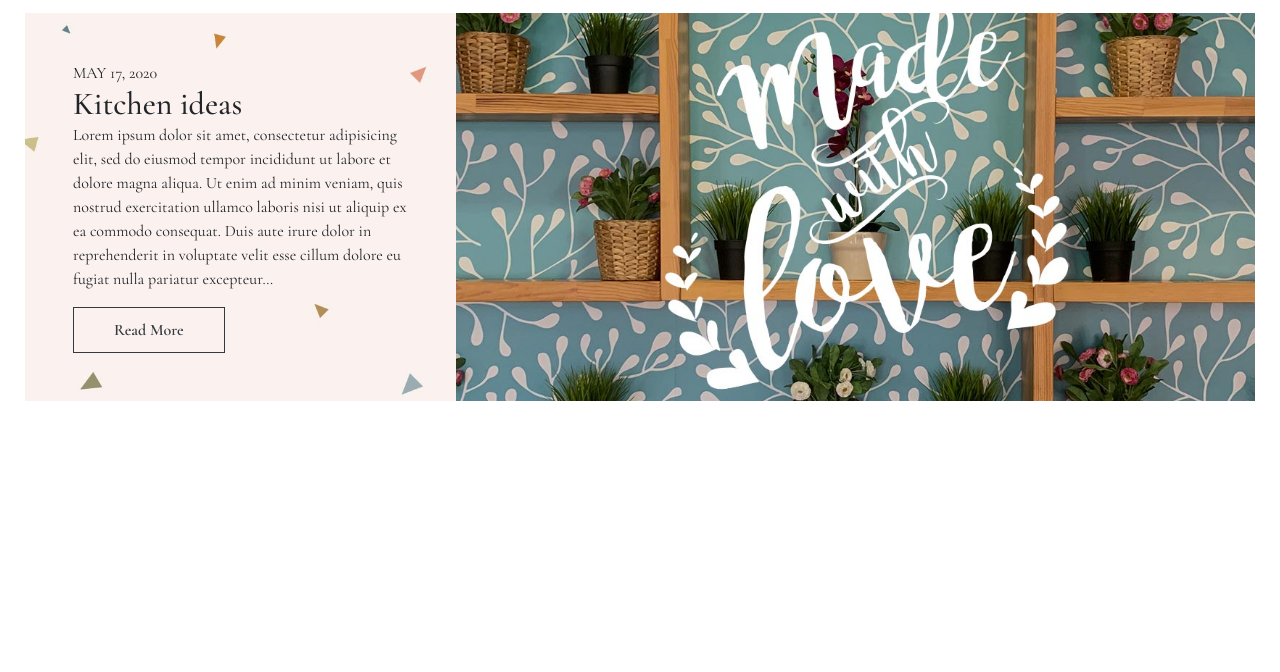
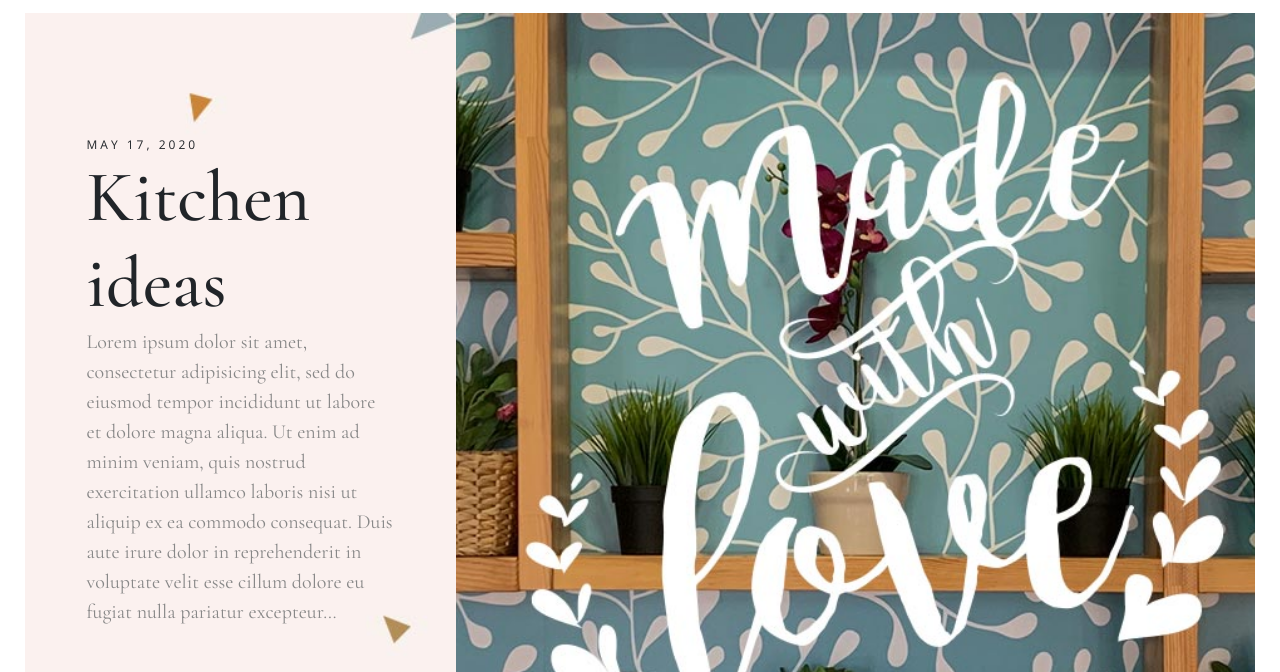
Before and after one commit to booldook/2020-kn-pb-14-kitchen, a plain HTML site: page html/index.html in a window 1280 px wide. Shown: the part 84-756 px from the top of the page. Drawn offline with nearby package versions, Linux system fonts and the light colour scheme.

Commit message:
main 완성

```diff
--- a/css/index.css
+++ b/css/index.css
@@ -9,6 +9,7 @@ font-family: 'Open Sans', sans-serif;
 html, body {height: 10000px; font-family: 'Cormorant Garamond', serif;}
 .wrapper {max-width: 1800px; padding: 0 25px; margin: auto;}
 .wrapper-sm {max-width: 1300px; margin: auto;}
+.font-os {font-family: 'Open Sans', sans-serif; letter-spacing: 0.25em; font-size: 0.75rem;}
 
 /**************** header *****************/
 .header {color: #222;}
@@ -21,8 +22,10 @@ html, body {height: 10000px; font-family: 'Cormorant Garamond', serif;}
 
 /**************** main-wrapper *****************/
 .main-wrapper > div {background-repeat: no-repeat; background-position: center; background-size: cover;}
-.main-wrapper .slogan-wrap {flex: 35% 0 0; background-image: url(../img/background-1.jpg);}
+.main-wrapper .slogan-wrap {flex: 35% 0 0; padding: 10% 5%; background-image: url(../img/background-1.jpg);}
 .main-wrapper .banner {flex: 65% 0 0; background-image: url(../img/background-2.jpg);}
+.main-wrapper .title {font-size: 4.5rem;}
+.main-wrapper .cont {font-size: 1.25rem; color: #888;}
 
 
 /**************** footer *****************/
@@ -31,6 +34,8 @@ html, body {height: 10000px; font-family: 'Cormorant Garamond', serif;}
 /**************** 반응형 *****************/
 @media screen and (max-width: 991px) {
 	.logo {left: 50%; transform: translateX(-50%);}
+	.main-wrapper .slogan-wrap {padding: 10% 15%;}
+	.main-wrapper .banner {height: 500px;}
 }
 
 @media screen and (max-width: 767px) {
--- a/html/index.html
+++ b/html/index.html
@@ -38,11 +38,11 @@
 		</div><!-- header -->
 
 		<div class="main-wrapper d-block d-lg-flex">
-			<div class="slogan-wrap p-5">
+			<div class="slogan-wrap">
 				<div class="slogan">
-					<div class="date">MAY 17, 2020</div>
+					<div class="date font-os">MAY 17, 2020</div>
 					<h2 class="title">Kitchen ideas</h2>
-					<p class="cont">
+					<p class="cont mb-5">
 						Lorem ipsum dolor sit amet, consectetur adipisicing elit, sed do eiusmod tempor incididunt ut labore et dolore magna aliqua. Ut enim ad minim veniam, quis nostrud exercitation ullamco laboris nisi ut aliquip ex ea commodo consequat. Duis aute irure dolor in reprehenderit in voluptate velit esse cillum dolore eu fugiat nulla pariatur excepteur…
 					</p>
 					<button class="btn btn-outline-dark">Read More</button>
```
